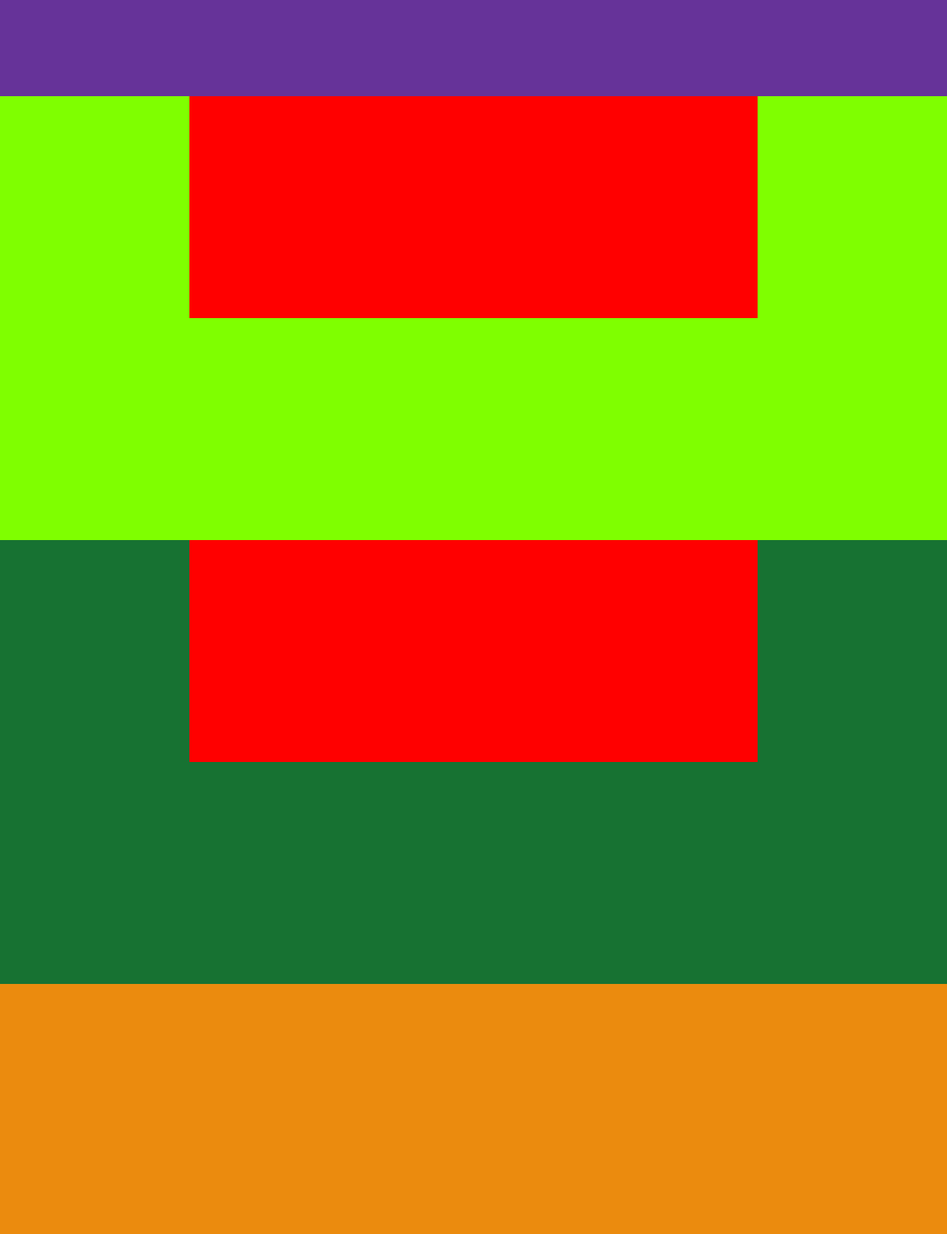
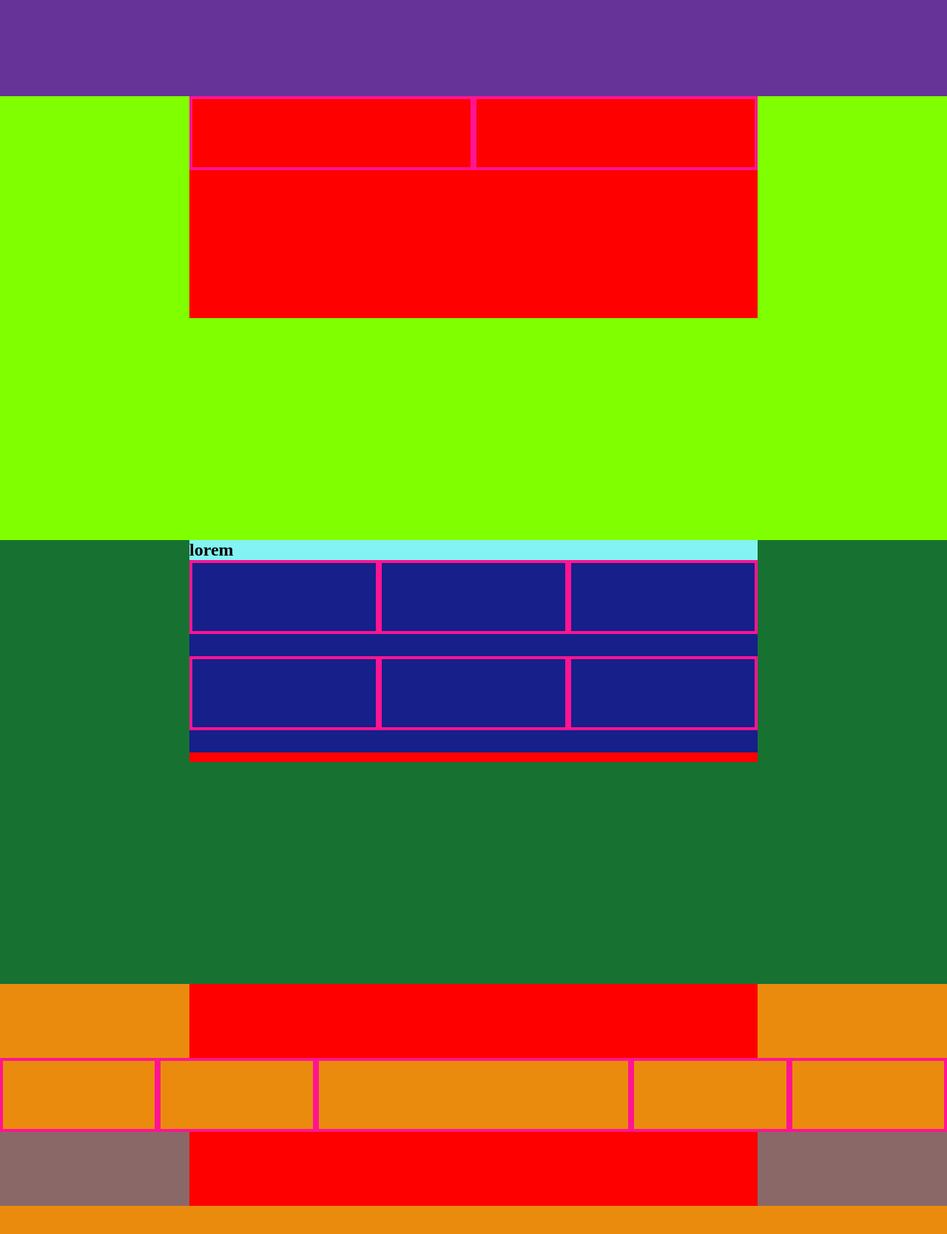
Before and after one commit to SanSciain/htmlcss-dropbox, a plain HTML site: page index.html in a window 1280 px wide. Shown: the part 920-2588 px from the top of the page at 74% size. Drawn offline with Linux system fonts and the light colour scheme.

Commit message:
Add: colored subsections

```diff
--- a/css/style.css
+++ b/css/style.css
@@ -91,12 +91,51 @@ h1{
     background-color: rebeccapurple;
 }
 
+.prieces .header{
+    /* test */
+    height: 100px;
+    background-color: cadetblue;
+}
+
+.columns{
+    width: 100%;
+    /* test */
+    background-color: rgb(133, 133, 133);
+}
+
+.prieces .column.priece{
+    width: calc(100%/3);
+    /* test */
+    border: 4px solid deeppink;
+    height: 100px;
+}
+
+.prieces .footer{
+    /* test */
+    height: 100px;
+    background-color: rgb(11, 97, 100);
+}
+
+
+
 /* Partener */
 .partner{
     /* test */
     height: 600px;
     background-color: chartreuse;
 }
+
+
+.partner .column{
+    width: 50%;
+    /* test */
+    border: 4px solid deeppink;
+    height: 100px;
+}
+
+
+
+
 
 /* Operations */
 .operations{
@@ -105,12 +144,81 @@ h1{
     background-color: rgb(23, 114, 50);
 }
 
+.operations h2{
+    /* test */
+    background-color: rgb(131, 243, 243);
+}
+
+.row{
+    width: 100%;
+    /* test */
+    height: 130px;
+    background-color: rgb(23, 31, 138);
+}
+
+.column.operation{
+    width: calc(100%/3);
+    /* test */
+    border: 4px solid deeppink;
+    height: 100px;
+}
+
+
+
+
+
+
+
+
+
+
+
 /* Teams */
 .teams{
     /* test */
     height: 600px;
     background-color: rgb(235, 139, 14);
 }
+
+.teams .container-small.header{
+    /* test */
+    height: 100px;
+}
+
+.teams .main{
+    width: 100%;
+}
+
+.column.team{
+    width: calc(100%/6);
+    /* test */
+    border: 4px solid deeppink;
+    height: 100px;
+}
+
+.teams .column.center{
+    width: calc(100%/3);
+    /* test */
+    border: 4px solid deeppink;
+    height: 100px;
+}
+
+.teams .footer{
+    /* test */
+    background-color: rgb(138, 104, 104);
+    height: 100px;
+}
+
+.teams .container-small.foot{
+    /* test */
+    height: 100px;
+}
+
+
+
+
+
+
 
 /* FAQ */
 .faq{
--- a/index.html
+++ b/index.html
@@ -12,8 +12,11 @@
     <!-- Header -->
     <header>
         <nav class="clearfix">
+
             <div class="column left"></div>
+
             <div class="column right"></div>
+
         </nav>
     </header>
     <!-- /Header -->
@@ -23,10 +26,14 @@
 
         <!-- Banner -->
         <section class="banner">
-            <div class="container-large">
+            <div class="container-large clearfix">
+
                 <h1>Lorem ipsum dolor sit, amet consectetur adipisicing.</h1>
+
                 <div class="column text"></div>
+
                 <div class="column img"></div>
+
             </div>
         </section>
         <!-- /Banner -->
@@ -35,6 +42,15 @@
         <!-- Section Prieces -->
         <section class="prieces">
             <div class="container-small">
+                <div class="header"></div>
+
+                <div class="columns clearfix">
+                    <div class="column priece"></div>
+                    <div class="column priece"></div>
+                    <div class="column priece"></div>
+                </div>
+
+                <div class="footer"></div>
 
             </div>
         </section>
@@ -42,7 +58,11 @@
 
         <!-- Section Partner-->
         <section class="partner">
-            <div class="container-small">
+            <div class="container-small clearfix">
+
+                <div class="column img"></div>
+
+                <div class="column text"></div>
 
             </div>
         </section>
@@ -52,6 +72,24 @@
         <section class="operations">
             <div class="container-small">
 
+                <h2>lorem</h2>
+
+                <div class="row clearfix">
+
+                    <div class="column operation"></div>
+                    <div class="column operation"></div>
+                    <div class="column operation"></div>
+
+                </div>
+
+                <div class="row clearfix">
+
+                    <div class="column operation"></div>
+                    <div class="column operation"></div>
+                    <div class="column operation"></div>
+
+                </div>
+
             </div>
         </section>
         <!-- /Section Operations-->
@@ -59,12 +97,26 @@
         <!-- Section Teams-->
         <section class="teams">
 
+            <div class="container-small header"></div>
+
+            <div class="main clearfix">
+                <div class="column team"></div>
+                <div class="column team"></div>
+                <div class="column center"></div>
+                <div class="column team"></div>
+                <div class="column team"></div>
+            </div>
+
+            <div class="footer">
+                <div class="container-small foot"></div>
+            </div>
+
         </section>
         <!-- /Section Teams-->
 
         <!-- Section FAQ-->
         <section class="faq">
-            <div class="container-small">
+            <div class="container-small clearfix">
 
             </div>
         </section>
@@ -75,7 +127,7 @@
 
     <!-- Footer -->
     <footer>
-        <div class="container-large">
+        <div class="container-large clearfix">
 
         </div>
     </footer>
```
